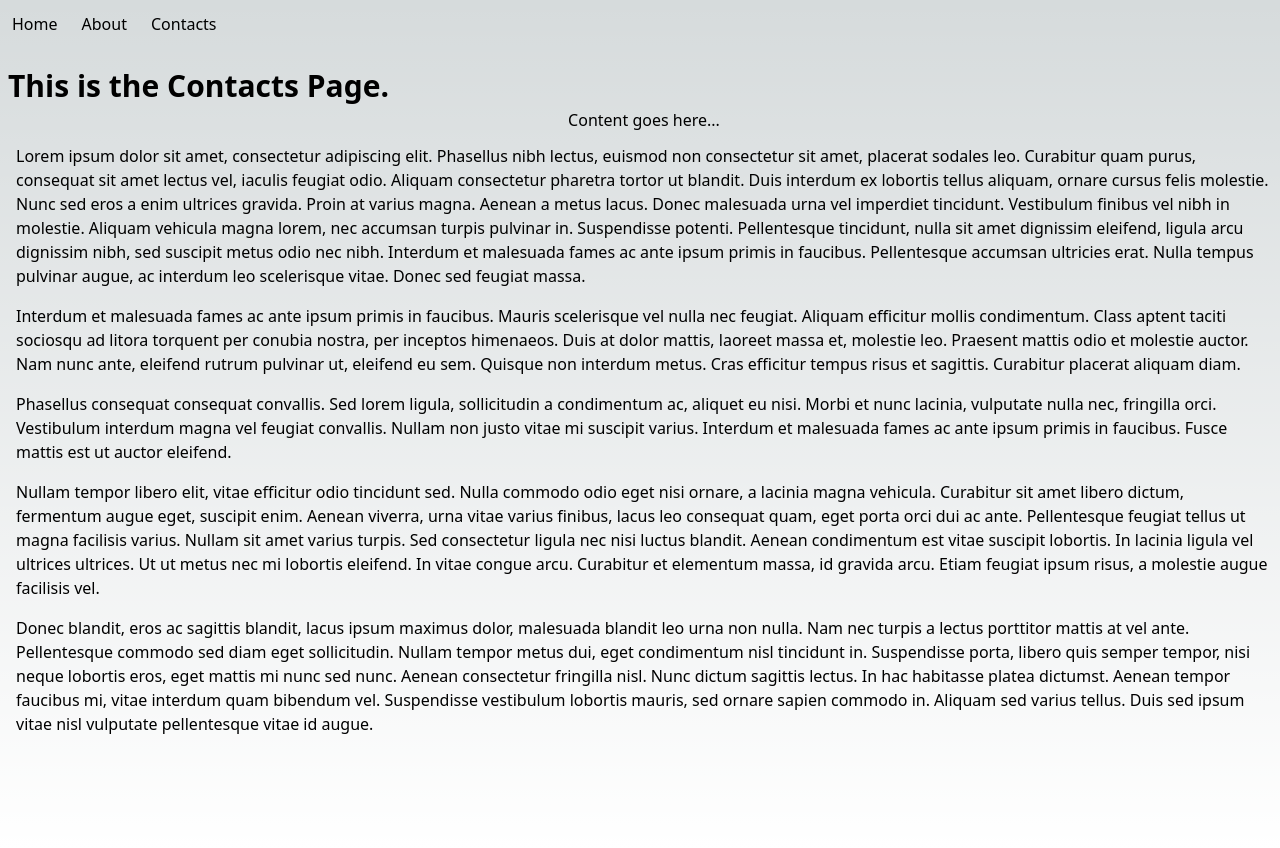
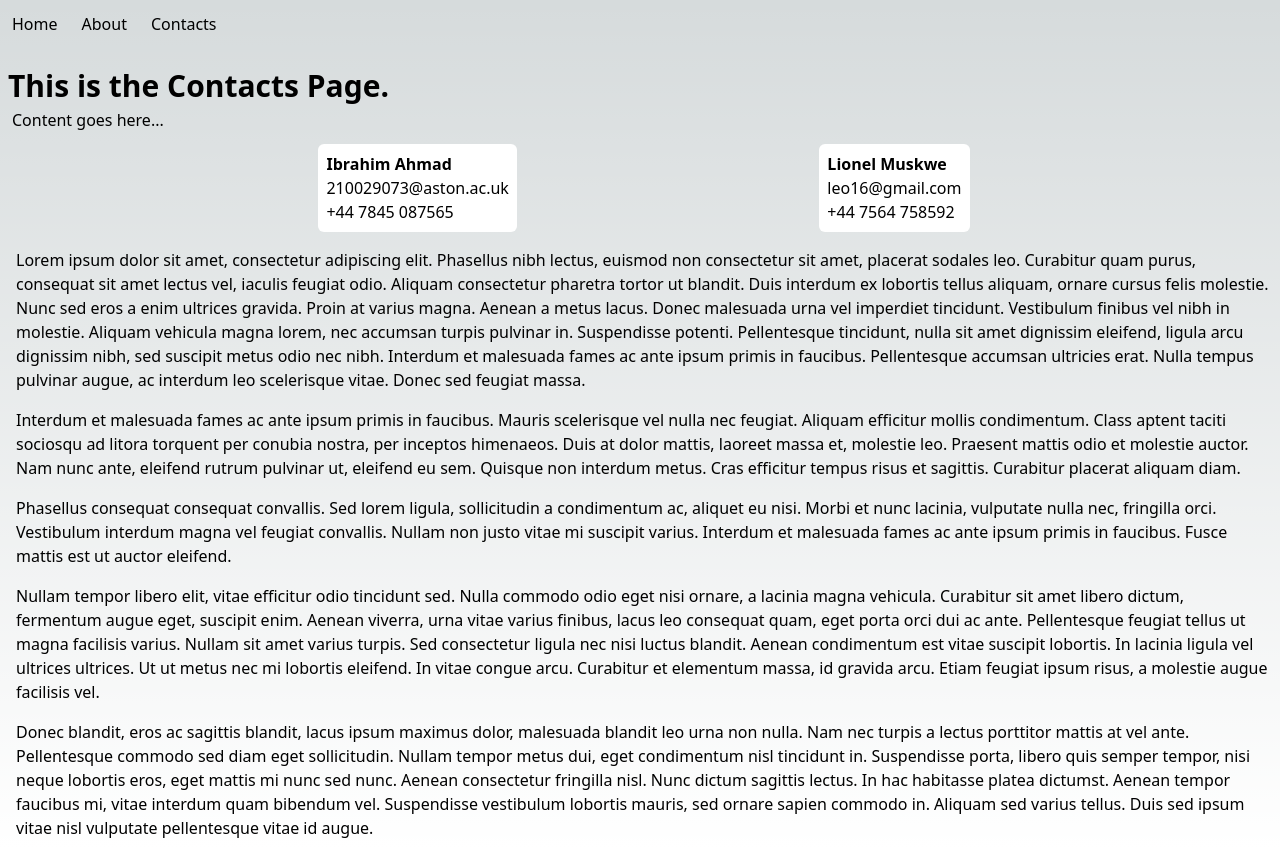
Before and after one commit to 210029073/react_simpletodolist_app, a Next.js app: page /contacts in a window 1280 px wide. Built offline with nearby package versions, Linux system fonts and the light colour scheme.

Commit message:
Added list of contacts

```diff
--- a/pages/contacts/index.js
+++ b/pages/contacts/index.js
@@ -4,7 +4,45 @@ import { Inter } from "next/font/google";
 
 const inter = Inter({ subsets: ["latin"] });
 
-export default function About() {
+var Person = function (firstName, lastName, email, phoneNumber) {
+  this.firstName = firstName;
+  this.lastName = lastName;
+  this.email = email;
+  this.phoneNumber = phoneNumber;
+};
+
+var contacts = [];
+
+function Data() {
+  contacts = [];
+  contacts.push(
+    new Person("Ibrahim", "Ahmad", "210029073@aston.ac.uk", "+44 7845 087565")
+  );
+  contacts.push(
+    new Person("Lionel", "Muskwe", "leo16@gmail.com", "+44 7564 758592")
+  );
+  console.log(contacts);
+  // localStorage.removeItem("contacts");
+  // localStorage.setItem("contacts", JSON.stringify(contacts));
+  const list_contacts = contacts.map((element) => (
+    <span className="flex flex-col bg-white text-black p-2 rounded-md">
+      <ul>
+        <li className="font-semibold">
+          {element.firstName} {element.lastName}
+        </li>
+        <li>{element.email}</li>
+        <li>{element.phoneNumber}</li>
+      </ul>
+    </span>
+  ));
+  return (
+    <span className="flex flex-row flex-wrap justify-evenly">
+      {list_contacts}
+    </span>
+  );
+}
+
+export default function Contacts() {
   return (
     <>
       <title>Contacts</title>
@@ -15,10 +53,15 @@ export default function About() {
             <strong>This is the Contacts Page.</strong>
           </h1>
         </span>
-        <span className="flex flex-row justify-around flex-wrap">
+        <span className="flex flex-col justify-around flex-wrap">
           <span className="p-1">
             <h2>Content goes here...</h2>
           </span>
+
+          <span className="p-2">
+            <Data />
+          </span>
+
           <span className="p-2">
             <p>
               Lorem ipsum dolor sit amet, consectetur adipiscing elit. Phasellus
```
